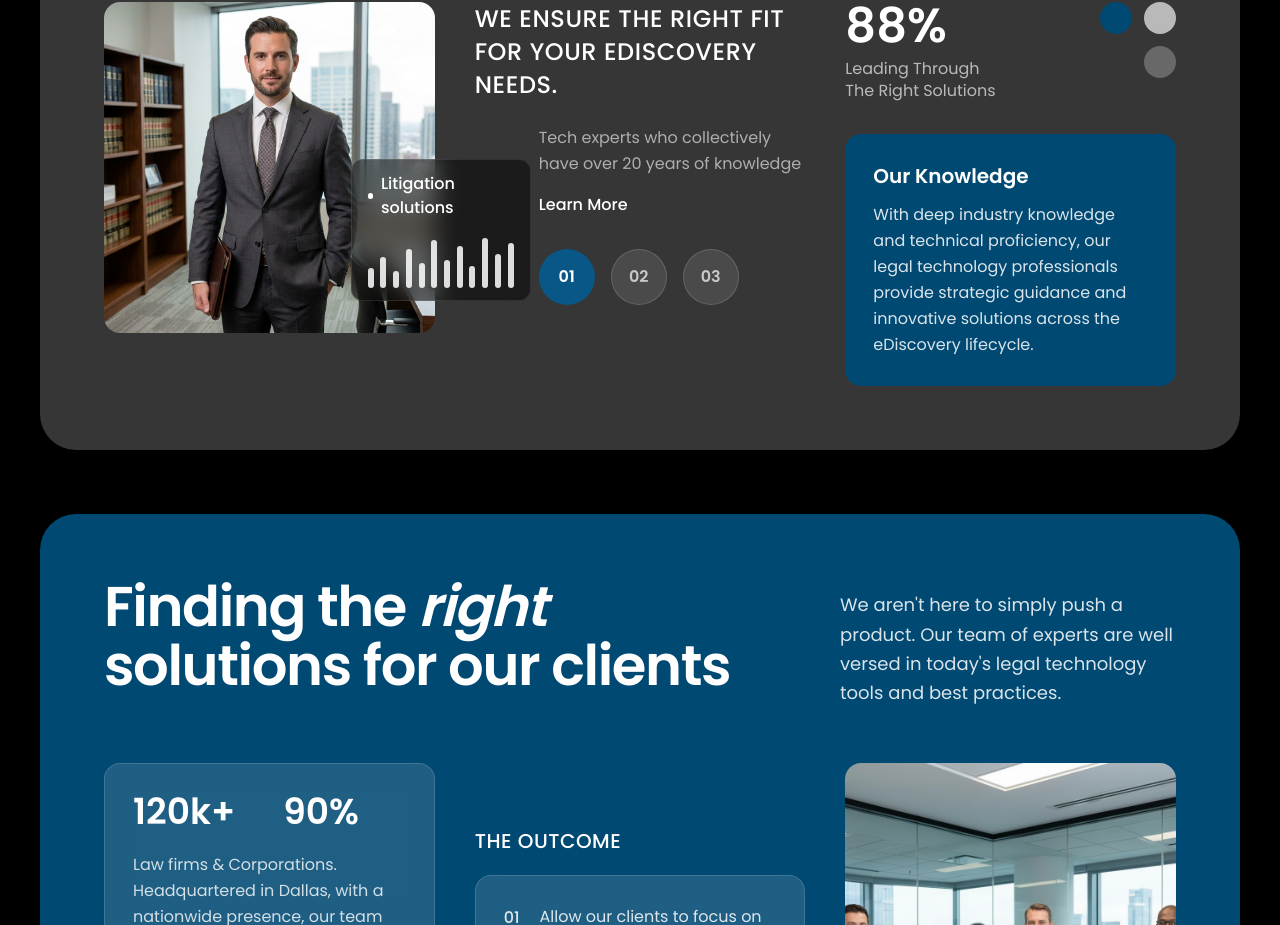
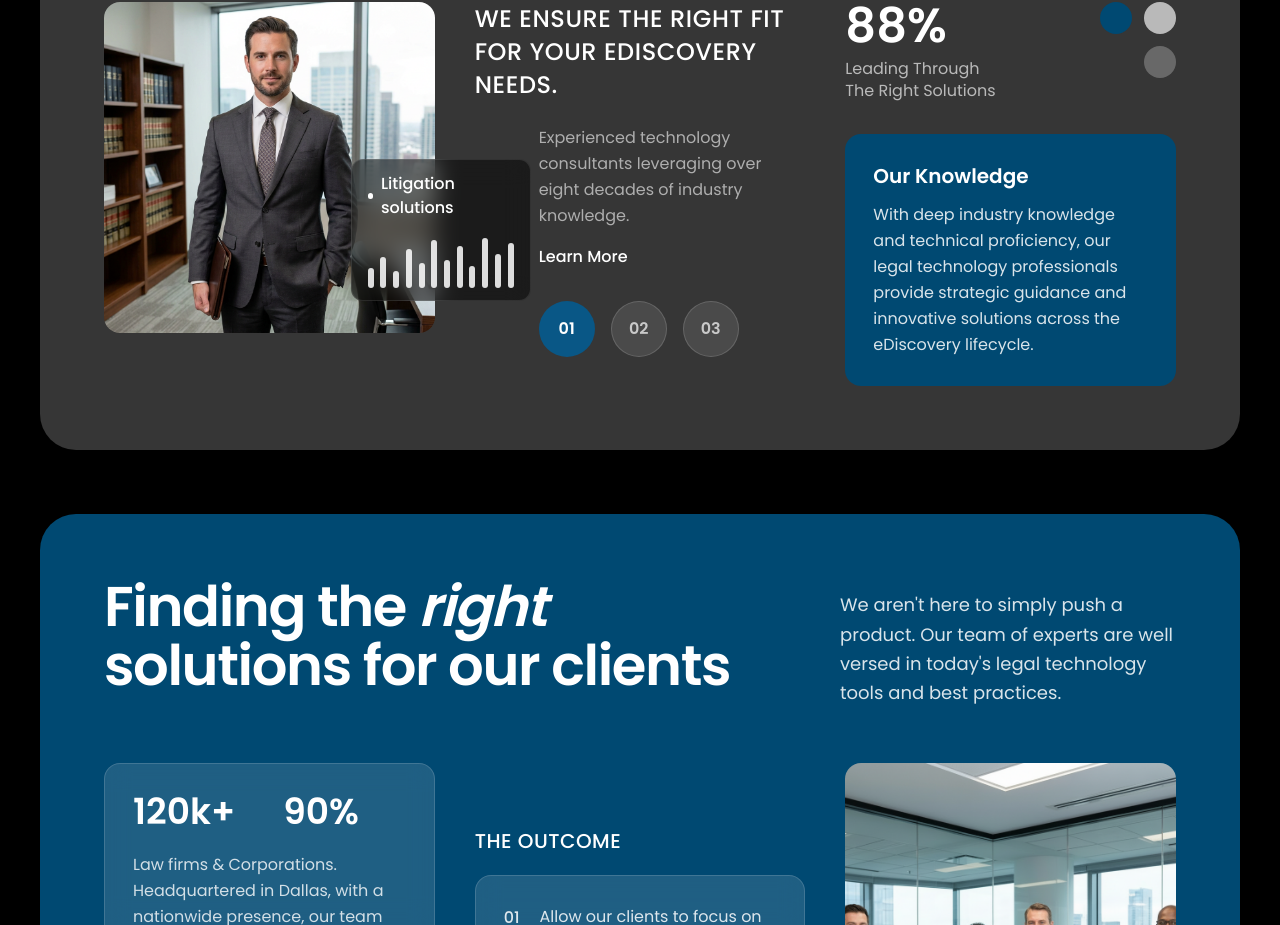
Before and after one commit to AC-Discovery/ac-discoverynet, a Next.js app: page / in a window 1280 px wide. Shown: the part 1140-2065 px from the top of the page. Built offline with nearby package versions, Linux system fonts and the light colour scheme.

Commit message:
Update Excellence.js

```diff
--- a/app/Cx/Excellence.js
+++ b/app/Cx/Excellence.js
@@ -113,7 +113,7 @@ export default function Excellence() {
             </p>
             <div className="md:pl-10 lg:pl-16">
               <p className="text-white/60 text-base leading-relaxed mt-6 max-w-xs">
-                Tech experts who collectively have over 20 years of knowledge
+                Experienced technology consultants leveraging over eight decades of industry knowledge.
               </p>
               <button
                 type="button"
```
